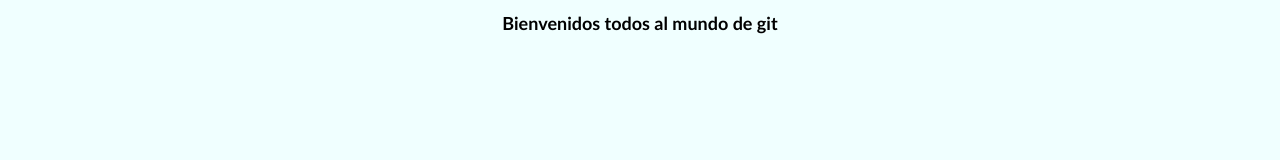
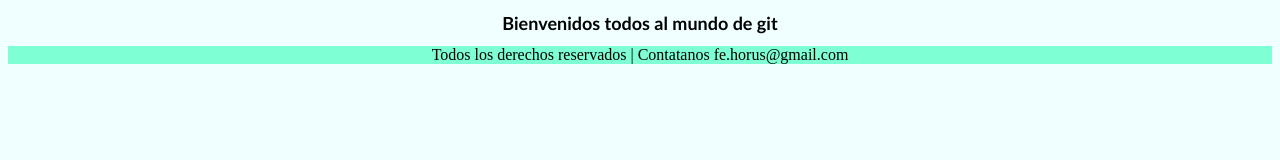
Before and after one commit to Rdoria96/Rdoria96, a plain HTML site: page index.html in a window 1280 px wide. Drawn offline with Linux system fonts and the light colour scheme.

Commit message:
commit footer

```diff
--- a/css/style.css
+++ b/css/style.css
@@ -8,3 +8,10 @@ h1{
     font-family: 'Gill Sans', 'Gill Sans MT', Calibri, 'Trebuchet MS', sans-serif;
     font-size: large;
 }
+
+footer{
+    text-align: center;
+    background-color: aquamarine;
+    color: black;
+    font-family: 'Times New Roman', Times, serif;
+}
--- a/index.html
+++ b/index.html
@@ -11,5 +11,10 @@
 
     <h1>Bienvenidos todos al mundo de git</h1>
 
+
+    <footer>
+        Todos los derechos reservados | Contatanos fe.horus@gmail.com
+    </footer>
+
 </body>
 </html>
```
